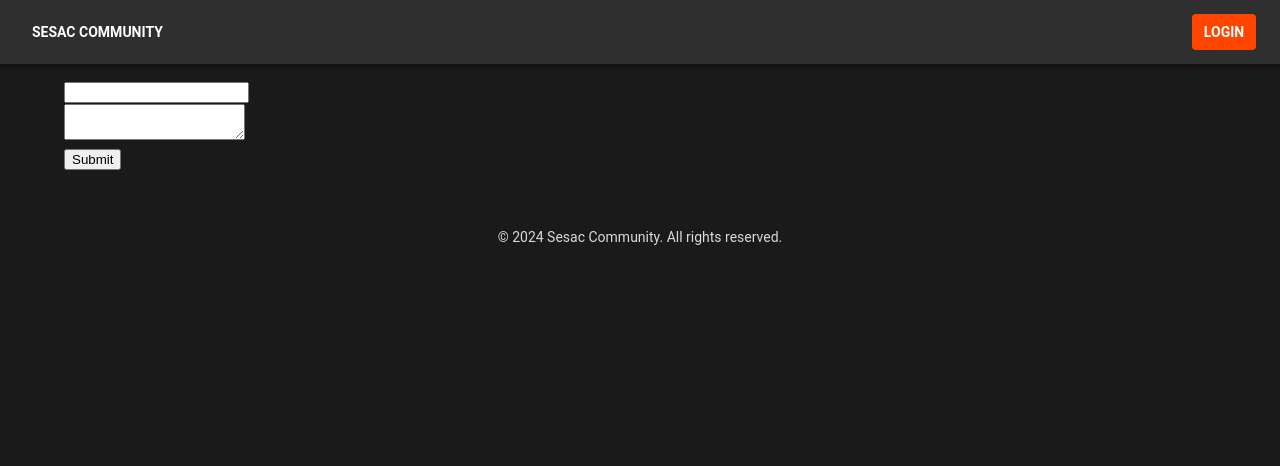
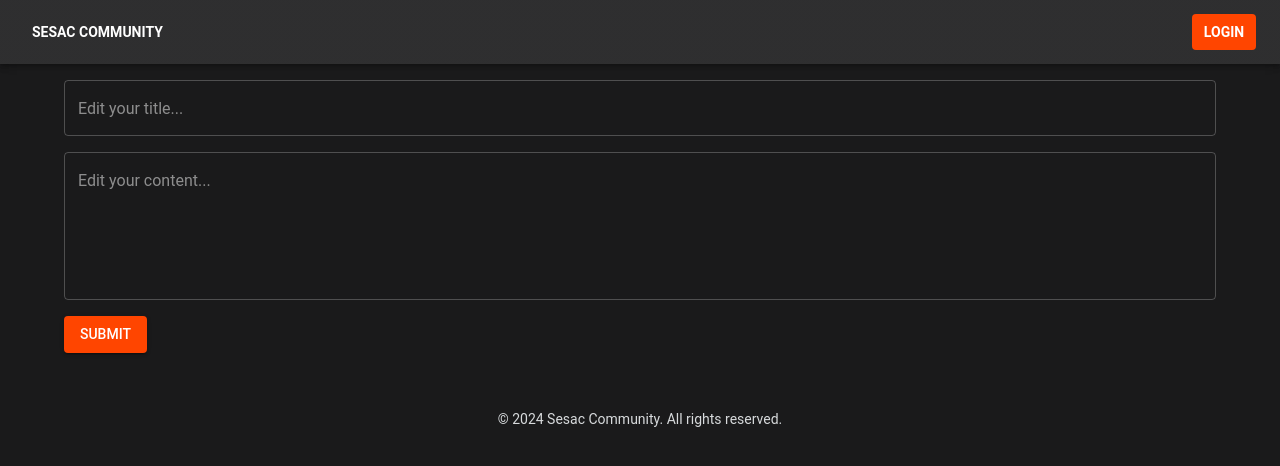
Before and after one commit to YeongJaeLee-Security/community-user, a Next.js app: page /submit in a window 1280 px wide. Shown: the top 466 px of the page. Built offline with nearby package versions, Linux system fonts and the light colour scheme; no server answers.

Commit message:
submit 기초 정비

```diff
--- a/src/pages/submit.js
+++ b/src/pages/submit.js
@@ -4,6 +4,7 @@ import Editor from "@/components/editor/editor";
 import EditorTitle from "@/components/editor/editortitle";
 import EditorContent from "@/components/editor/editorcontent";
 import { useRouter } from "next/router";
+import { Box, TextField, Button } from "@mui/material";
 
 export default function Page() {
   const [title, setTitle] = useState("");
@@ -20,7 +21,6 @@ export default function Page() {
     };
 
     try {
-      // const formData = new FormData(event.currentTarget);
       const response = await fetch("http://localhost:8000/submit", {
         method: "POST",
         body: JSON.stringify(post),
@@ -51,10 +51,31 @@ export default function Page() {
         <meta name="viewport" content="width=device-width, initial-scale=1" />
         <link rel="icon" href="/favicon.ico" />
       </Head>
-      <Editor onSubmit={createPost}>
-        <EditorTitle title={title} setTitle={setTitle}></EditorTitle>
-        <EditorContent content={content} setContent={setContent}></EditorContent>
-      </Editor>
+      <Box component="form" onSubmit={createPost} sx={{ display: 'flex', flexDirection: 'column', gap: 2 }}>
+        <TextField
+          rows={1}
+          fullWidth
+          variant="outlined"
+          value={title}
+          onChange={(e) => setTitle(e.target.value)}
+          placeholder="Edit your title..."
+          required
+        />
+        <TextField
+          multiline
+          rows={5}
+          fullWidth
+          variant="outlined"
+          value={content}
+          onChange={(e) => setContent(e.target.value)}
+          placeholder="Edit your content..."
+        />
+        <Box sx={{ display: 'flex', justifyContent: 'space-between' }}>
+          <Button variant="contained" color="primary" type="submit" sx={{ bgcolor: 'primary.main' }}>
+            Submit
+          </Button>
+        </Box>
+      </Box>
     </>
   );
 }
```
